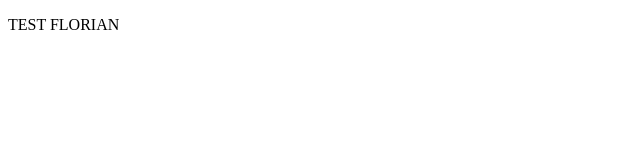
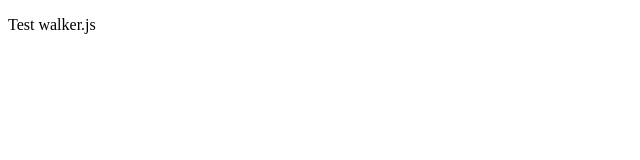
Before and after one commit to fcarriere427/processingJS, a plain HTML site: page index.html in a window 1280 px wide. Shown: the full height of the page, 0-640 px from the left. Drawn offline with nearby package versions, Linux system fonts and the light colour scheme.

Commit message:
update title

```diff
--- a/index.html
+++ b/index.html
@@ -6,7 +6,7 @@
 </head>
 <body>
   <div>
-    <p> TEST FLORIAN </p>
+    <p> Test walker.js </p>
     <div id="main">
       <script type='module' src="walker.js"></script>
     </div>
```
